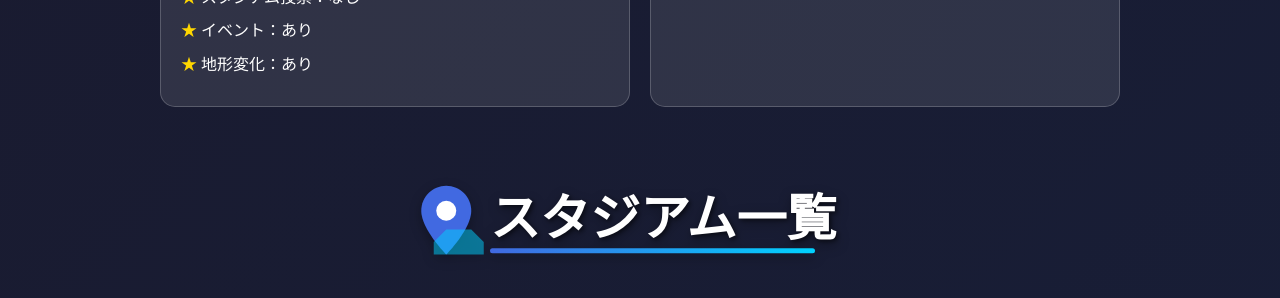
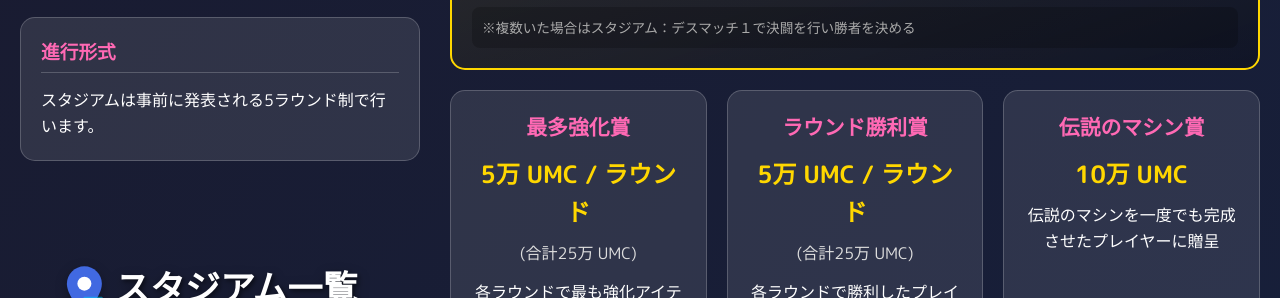
Before and after one commit to orange3134/airrider-umccup, a plain HTML site: page index.html in a window 1280 px wide. Shown: the part 802-1100 px from the top of the page. Drawn offline with Linux system fonts and the light colour scheme.

Commit message:
レイアウト変更

```diff
--- a/style.css
+++ b/style.css
@@ -23,7 +23,7 @@ body {
 }
 
 .container {
-  max-width: 1000px;
+  max-width: 1400px;
   margin: 0 auto;
   padding: 0 20px;
 }
@@ -31,12 +31,12 @@ body {
 /* Header */
 .hero {
   text-align: center;
-  padding: 60px 0;
+  padding: 30px 0;
   background: linear-gradient(rgba(0, 0, 0, 0.3), rgba(0, 0, 0, 0.3)),
     url("https://placehold.co/1200x400/1a1a2e/ff69b4?text=UMC+Cup"); /* Placeholder or gradient */
   background-size: cover;
   border-bottom: 4px solid var(--primary-color);
-  margin-bottom: 40px;
+  margin-bottom: 30px;
 }
 
 .hero h1 {
@@ -67,12 +67,12 @@ body {
 
 /* Sections */
 section {
-  margin-bottom: 60px;
+  margin-bottom: 30px;
 }
 
 h2 {
   text-align: center;
-  margin-bottom: 30px;
+  margin-bottom: 20px;
   display: block;
   position: relative;
   left: auto;
@@ -83,7 +83,7 @@ h2 {
 .section-heading-img {
   max-width: 100%;
   height: auto;
-  max-height: 100px;
+  max-height: 70px;
   display: inline-block;
   filter: drop-shadow(0 4px 6px rgba(0, 0, 0, 0.3));
 }
@@ -288,3 +288,28 @@ footer {
     grid-column: auto;
   }
 }
+
+@media (min-width: 1024px) {
+  main.container {
+    display: grid;
+    grid-template-columns: 400px 1fr;
+    gap: 30px;
+    align-items: start;
+  }
+
+  .rules-section,
+  .stadiums-section,
+  .sub-event-section {
+    grid-column: 1;
+  }
+
+  .prizes-section {
+    grid-column: 2;
+    grid-row: 1 / span 3;
+  }
+
+  /* 賞金エリアのグリッド調整 */
+  .prize-grid {
+    grid-template-columns: repeat(auto-fill, minmax(240px, 1fr));
+  }
+}
```
